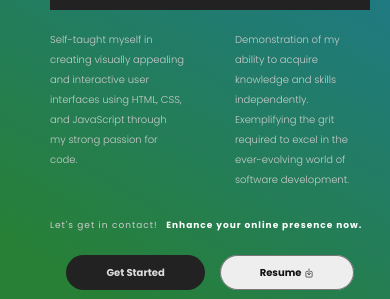
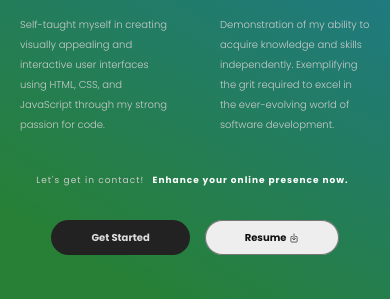
Before and after one commit to gimwo/web-portfolio, a plain HTML site: page index.html in a window 390 px wide. Shown: the part 557-856 px from the top of the page. Drawn offline with nearby package versions, Linux system fonts and the light colour scheme.

Commit message:
Fix some spacing

```diff
--- a/index.css
+++ b/index.css
@@ -1426,6 +1426,10 @@ textarea {
     width: 30rem;
   }
 
+  .intro-text {
+    align-items: center;
+  }
+
   .intro-sub-text {
     width: 30%;
     grid-template-columns: 1fr;
@@ -1453,10 +1457,7 @@ textarea {
     display: flex;
     flex-direction: column;
     max-width: 90vw;
-  }
-
-  .intro-text {
-    gap: 0rem;
+    margin-left: 2rem;
   }
   .intro-container {
     max-width: 100%;
```
